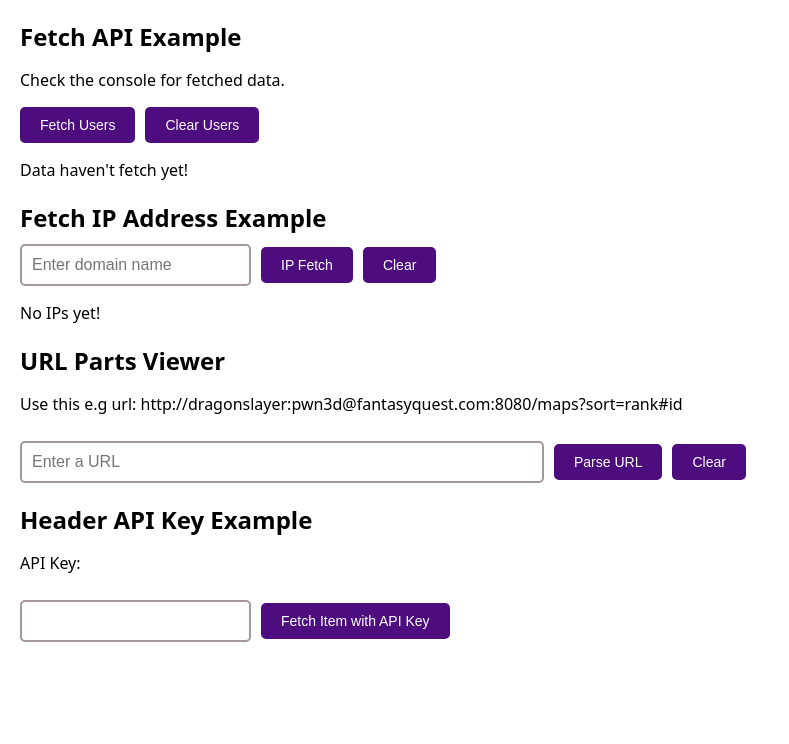
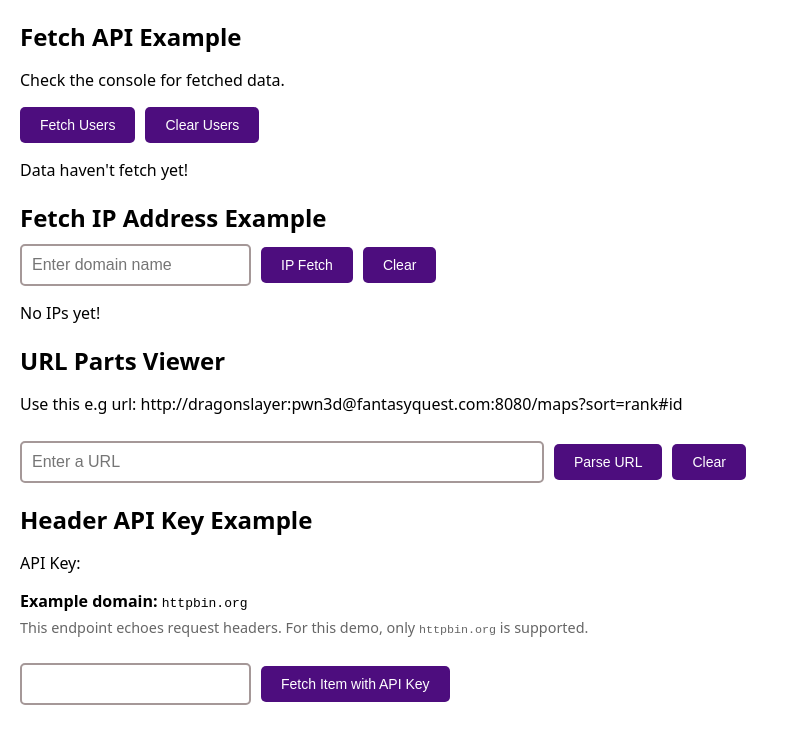
Before and after one commit to KevinHein-KSH/http-assets, a React (Vite) app: page / in a window 1280 px wide. Shown: the top 744 px of the page, without its empty margins (0-789 px from the left). Built offline with nearby package versions, Linux system fonts and the light colour scheme.

Commit message:
update: UI warning added

```diff
--- a/src/components/Ch6-Header/HeaderApiKey.tsx
+++ b/src/components/Ch6-Header/HeaderApiKey.tsx
@@ -50,6 +50,13 @@ export default function HeaderApiKey() {
     <>
       <h2>Header API Key Example</h2>
       <p>API Key: {apiKeyState}</p>
+    <p>
+      <strong>Example domain:</strong>{" "}
+      <code>httpbin.org</code>
+      <span style={{ display: "block", color: "#666", fontSize: "0.9em", marginTop: 6 }}>
+        This endpoint echoes request headers. For this demo, only <code>httpbin.org</code> is supported.
+      </span>
+    </p>
       <input type="text" onChange={(e) => setDomainState(e.target.value)} />
       <button onClick={() => init(domainState)}>Fetch Item with API Key</button>
     </>
```
